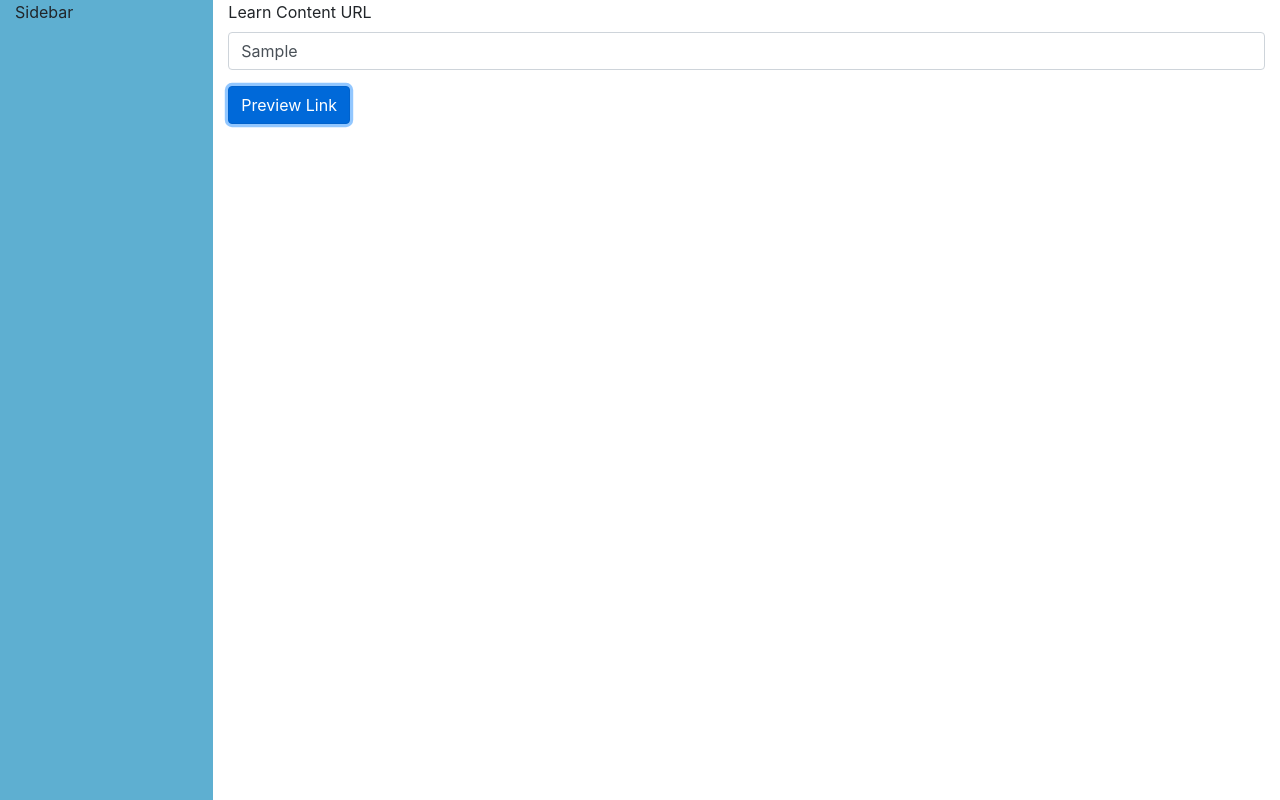
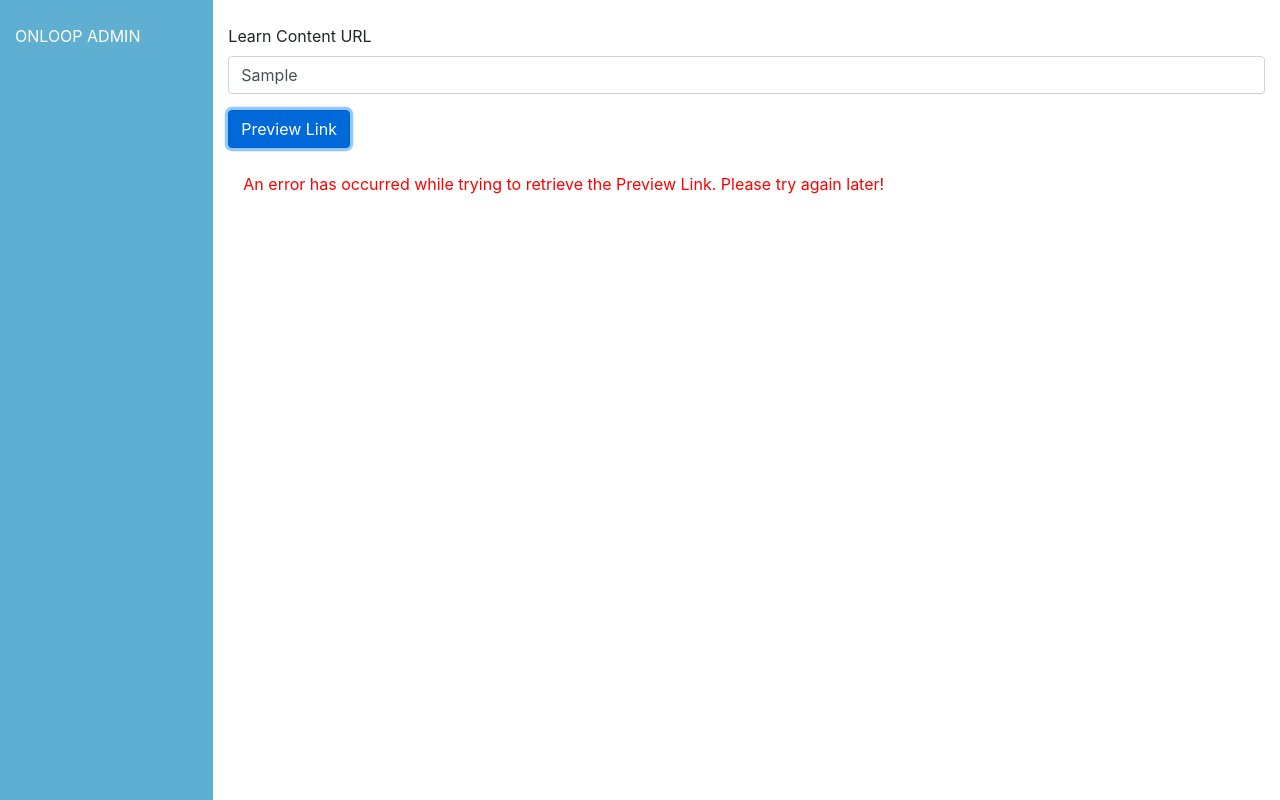
Before and after one commit to cjbeattie/link-preview, a React (Create React App) app in the folder link-preview/: page / in a window 1280 px wide. Both pictures are taken after typing "Sample" into the empty fields and a click on the button "Preview Link". Built offline with nearby package versions, Linux system fonts and the light colour scheme; no server answers.

Commit message:
Adding error message

```diff
--- a/link-preview/src/components/Content.js
+++ b/link-preview/src/components/Content.js
@@ -7,6 +7,7 @@ import axios from "axios";
 
 const Content = () => {
 
+    const [error, setError] = useState(false);
     const [data, setData] = useState({
         title: "",
         description: "",
@@ -33,14 +34,15 @@ const Content = () => {
                 setData(res.data);
             })
             .catch((error) => {
-                console.log("Error", error);
+                console.log(error);
+                setError(true);
             });
     };
 
     return (
         <>
             <Input handleClick={handleClick} />
-            <PreviewDisplay data={data} />
+            <PreviewDisplay data={data} error={error} />
         </>
     )
 }
--- a/link-preview/src/components/Input.js
+++ b/link-preview/src/components/Input.js
@@ -8,7 +8,7 @@ const Input = (props) => {
 
     return (
         <>
-            <Form>
+            <Form className="mt-4">
                 <Form.Group controlId="formBasicEmail">
                     <Form.Label>Learn Content URL</Form.Label>
                     <Form.Control
--- a/link-preview/src/components/PreviewDisplay.js
+++ b/link-preview/src/components/PreviewDisplay.js
@@ -4,13 +4,20 @@ const PreviewDisplay = (props) => {
     return (
         <>
             <Container fluid>
+                {props.error ?
+                    <Row>
+                        <Col>
+                            <p style={{ color: "red" }} className="mt-4">An error has occurred while trying to retrieve the Preview Link. Please try again later!</p>
+                        </Col>
+                    </Row>
+                    :
                     <Row>
                         <Col xs={4}><Image src={props.data.image} fluid /></Col>
                         <Col>
                             <h1>{props.data.title}</h1>
                             <p>{props.data.description}</p>
                         </Col>
-                </Row>
+                    </Row>}
             </Container>
         </>
     )
--- a/link-preview/src/components/Sidebar.js
+++ b/link-preview/src/components/Sidebar.js
@@ -1,7 +1,7 @@
 const Sidebar = () => {
     return (
         <>
-            Sidebar
+            <div className="mt-4" style={{ color: 'white' }}>ONLOOP ADMIN</div>
         </>
     )
 }
```
Lines whose indentation alone changed are shown as unchanged.
